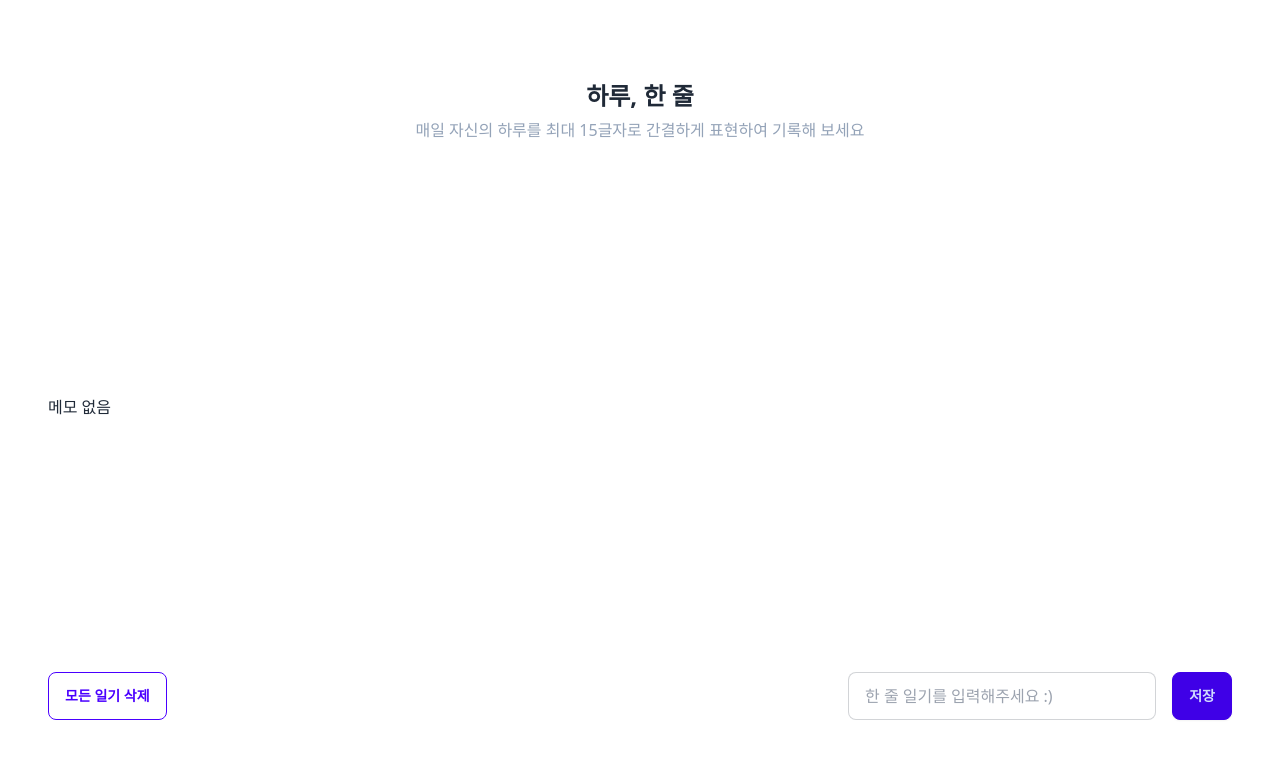
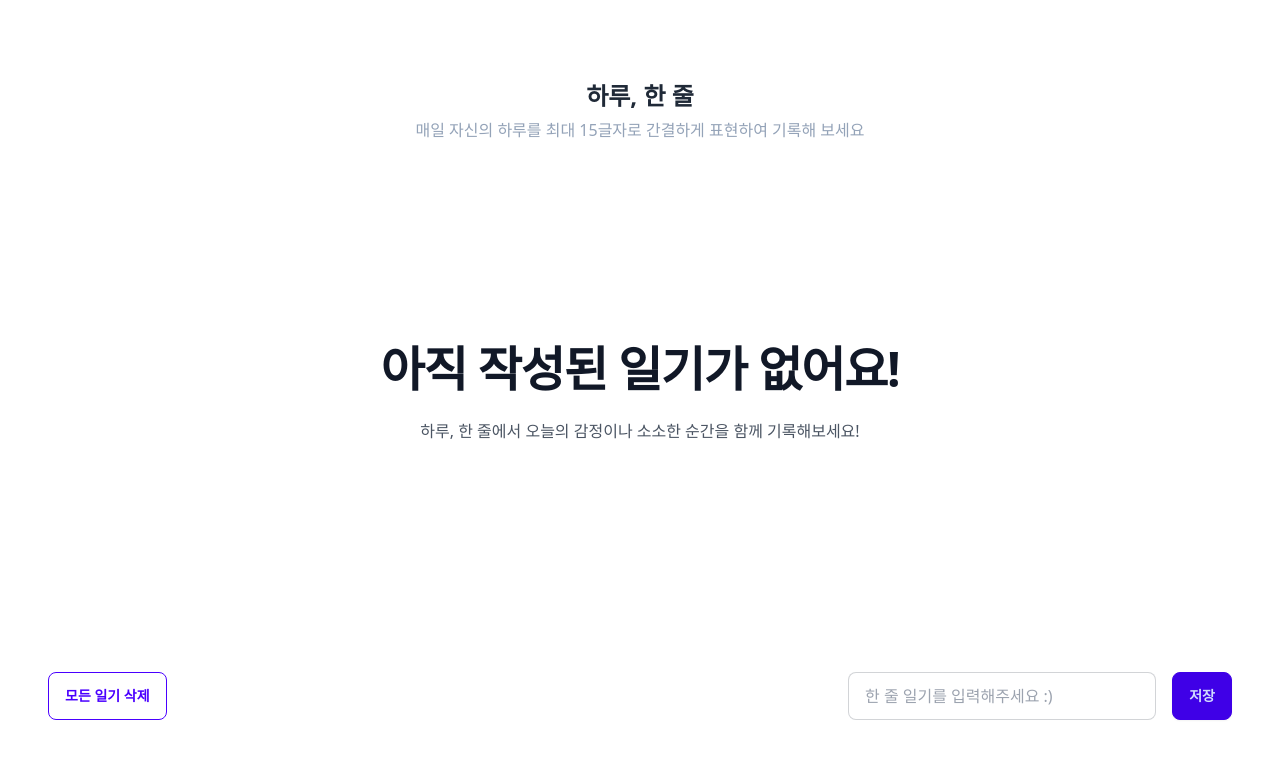
Before and after one commit to min-bok/zustand-diary, a React (Create React App) app: page / in a window 1280 px wide. Shown: the top 758 px of the page. Built offline with nearby package versions, Linux system fonts and the light colour scheme.

Commit message:
💄Style: 메모가 없을때 출력할 문구 스타일링

```diff
--- a/src/components/MemoList.jsx
+++ b/src/components/MemoList.jsx
@@ -1,5 +1,5 @@
 import React from "react";
-import { Memo } from "../components";
+import { Memo, Noting } from "../components";
 import { useMemoStore } from "../store/MemoStore";
 
 export default function MemoList() {
@@ -9,7 +9,7 @@ export default function MemoList() {
     <>
       {/* scrollbar-hide */}
       {!!memoList.length ? (
-        <div className="grid grid-cols-4 auto-rows-max gap-4 overflow-y-auto h-4/6">
+        <div className="grid grid-cols-4 auto-rows-max gap-4 overflow-y-auto h-4/6 ">
           {memoList &&
             memoList.map((el) => (
               <Memo key={el.id} id={el.id} date={el.date}>
@@ -18,7 +18,7 @@ export default function MemoList() {
             ))}
         </div>
       ) : (
-        <p>메모 없음</p>
+        <Noting />
       )}
     </>
   );
--- /dev/null
+++ b/src/components/Noting.jsx
@@ -0,0 +1,15 @@
+import React from "react";
+
+export default function Noting() {
+  return (
+    <div className="text-center">
+      <h1 className="mt-4 text-3xl font-bold tracking-tight text-gray-900 sm:text-5xl">
+        아직 작성된 일기가 없어요!
+      </h1>
+      <p className="mt-6 text-base leading-7 text-gray-600">
+        하루, 한 줄에서 오늘의 감정이나 소소한 순간을 함께 기록해보세요!
+      </p>
+      <div className="mt-10 flex items-center justify-center gap-x-6"></div>
+    </div>
+  );
+}
--- a/src/components/index.js
+++ b/src/components/index.js
@@ -1,3 +1,4 @@
 export { default as Memo } from "./Memo";
 export { default as MemoList } from "./MemoList";
 export { default as MemoInput } from "./MemoInput";
+export { default as Noting } from "./Noting";
```
